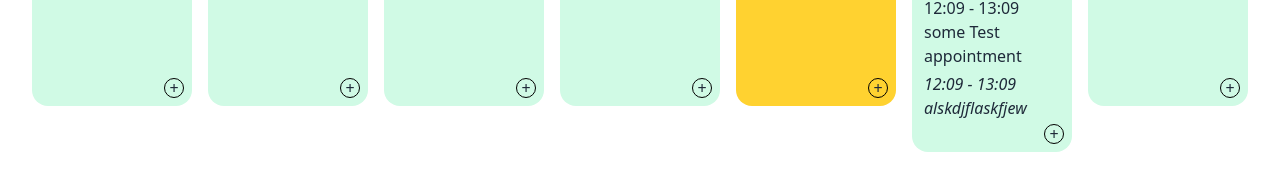
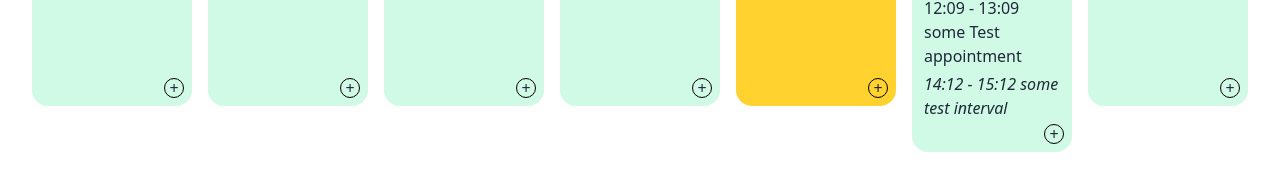
Before and after one commit to ModEraNoah/Studi-Planer, a React (Vite) app: page /calender in a window 1280 px wide. Shown: the part 199-369 px from the top of the page. Built offline with nearby package versions, Linux system fonts and the light colour scheme.

Commit message:
feat: spreading series into appointments

```diff
--- a/src/calender/Appointment.tsx
+++ b/src/calender/Appointment.tsx
@@ -41,6 +41,61 @@ interface AppointmentProps {
   appointments: IAppointment[];
 }
 
+export function spreadSeriesIntoAppointments(series: {
+  startDate: Date;
+  endDate: Date;
+  name: string;
+  durationInMin: number;
+  seriesId: number;
+  interval: "daily" | "weekly" | "monthly";
+}): IRecurringAppointment[] {
+  const res = [];
+  let cur: Date = series.startDate;
+  if (series.interval == "monthly") {
+    for (let i = 0; cur < series.endDate; i++) {
+      const date = new Date(cur);
+      console.log(date);
+      res.push({
+        startDate: series.startDate,
+        endDate: series.endDate,
+        curDate: date,
+        name: series.name,
+        durationInMin: series.durationInMin,
+        seriesId: series.seriesId,
+      });
+
+      cur.setMonth(cur.getMonth() + 1);
+    }
+    return res;
+  }
+
+  let intervalFactor: number;
+  switch (series.interval) {
+    case "daily":
+      intervalFactor = 24 * 3600 * 1000;
+      break;
+    case "weekly":
+      intervalFactor = 7 * 24 * 3600 * 1000;
+      break;
+    default:
+      intervalFactor = Infinity;
+  }
+
+  for (let i = 0; cur < series.endDate; i++) {
+    cur = new Date(series.startDate.getTime() + i * intervalFactor);
+    res.push({
+      startDate: series.startDate,
+      endDate: series.endDate,
+      curDate: cur,
+      name: series.name,
+      durationInMin: series.durationInMin,
+      seriesId: series.seriesId,
+    });
+  }
+
+  return res;
+}
+
 function padNumberToString(n: number): string {
   return n.toString().padStart(2, "0");
 }
--- a/src/calender/CalenderMain.tsx
+++ b/src/calender/CalenderMain.tsx
@@ -2,6 +2,7 @@ import { useState } from "react";
 import { DateSelector } from "./DateSelector";
 import { getAllDaysOfMonth, getAllDaysOfWeek } from "./CalenderPresentation";
 import { Calender } from "./Calender";
+import { spreadSeriesIntoAppointments } from "./Appointment";
 
 const weekday = ["Mon", "Tue", "Wed", "Thu", "Fri", "Sat", "Sun"];
 
@@ -20,22 +21,14 @@ function CalenderMain() {
       name: "some Test appointment",
       durationInMin: 60,
     },
-    {
-      startDate: new Date("2025-10-18 12:09:00"),
-      endDate: new Date("2025-10-25 12:09:00"),
-      curDate: new Date("2025-10-18 12:09:00"),
-      name: "alskdjflaskfjew",
+    ...spreadSeriesIntoAppointments({
+      startDate: new Date("2025-10-18 14:12:00"),
+      endDate: new Date("2026-10-25 14:25:00"),
+      name: "some test interval",
       durationInMin: 60,
       seriesId: 1,
-    },
-    {
-      startDate: new Date("2025-10-18 12:09:00"),
-      endDate: new Date("2025-10-25 12:09:00"),
-      curDate: new Date("2025-10-25 12:09:00"),
-      name: "alskdjflaskfjew",
-      durationInMin: 60,
-      seriesId: 1,
-    },
+      interval: "monthly",
+    }),
   ]);
   const [showMonth, changeShowingDays] = useState(false);
   const presentationFunction = showMonth ? getAllDaysOfMonth : getAllDaysOfWeek;
```
